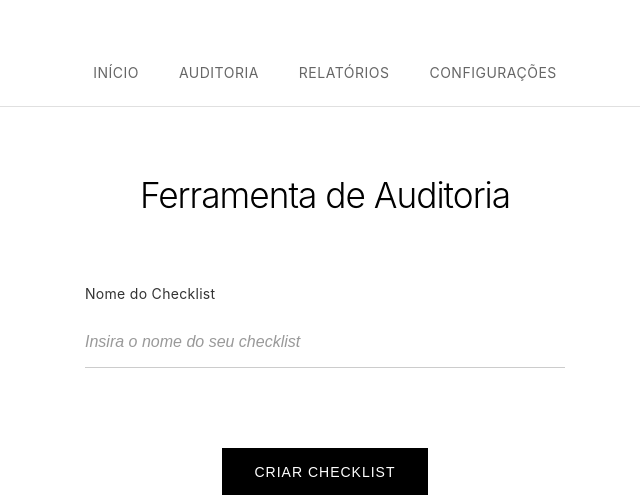
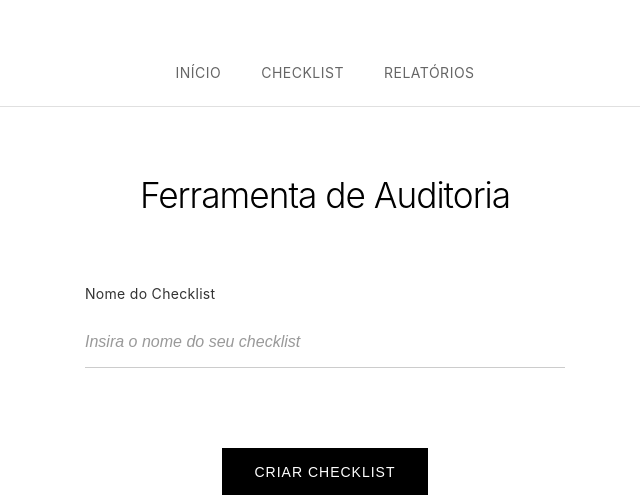
Before and after one commit to marcelaraujo1440/ferramenta-de-Auditoria, a PHP site: page / in a window 1280 px wide. Shown: the top 495 px of the page, without its empty margins (315-955 px from the left). Run offline with PHP 8.4, Linux system fonts and the light colour scheme.

Commit message:
fix nav bar

```diff
--- a/index.php
+++ b/index.php
@@ -11,9 +11,8 @@
         <nav class="main-nav">
             <ul class="nav-list">
                 <li><a href="index.php" class="nav-link">Início</a></li>
-                <li><a href="pages/auditoria.php" class="nav-link">Auditoria</a></li>
+                <li><a href="pages/checklist.php" class="nav-link">Checklist</a></li>
                 <li><a href="pages/relatorios.php" class="nav-link">Relatórios</a></li>
-                <li><a href="pages/configuracoes.php" class="nav-link">Configurações</a></li>
             </ul>
         </nav>
 
```
Also changed, not shown: pages/auditoria.php (deleted), pages/checklist.php (added).
